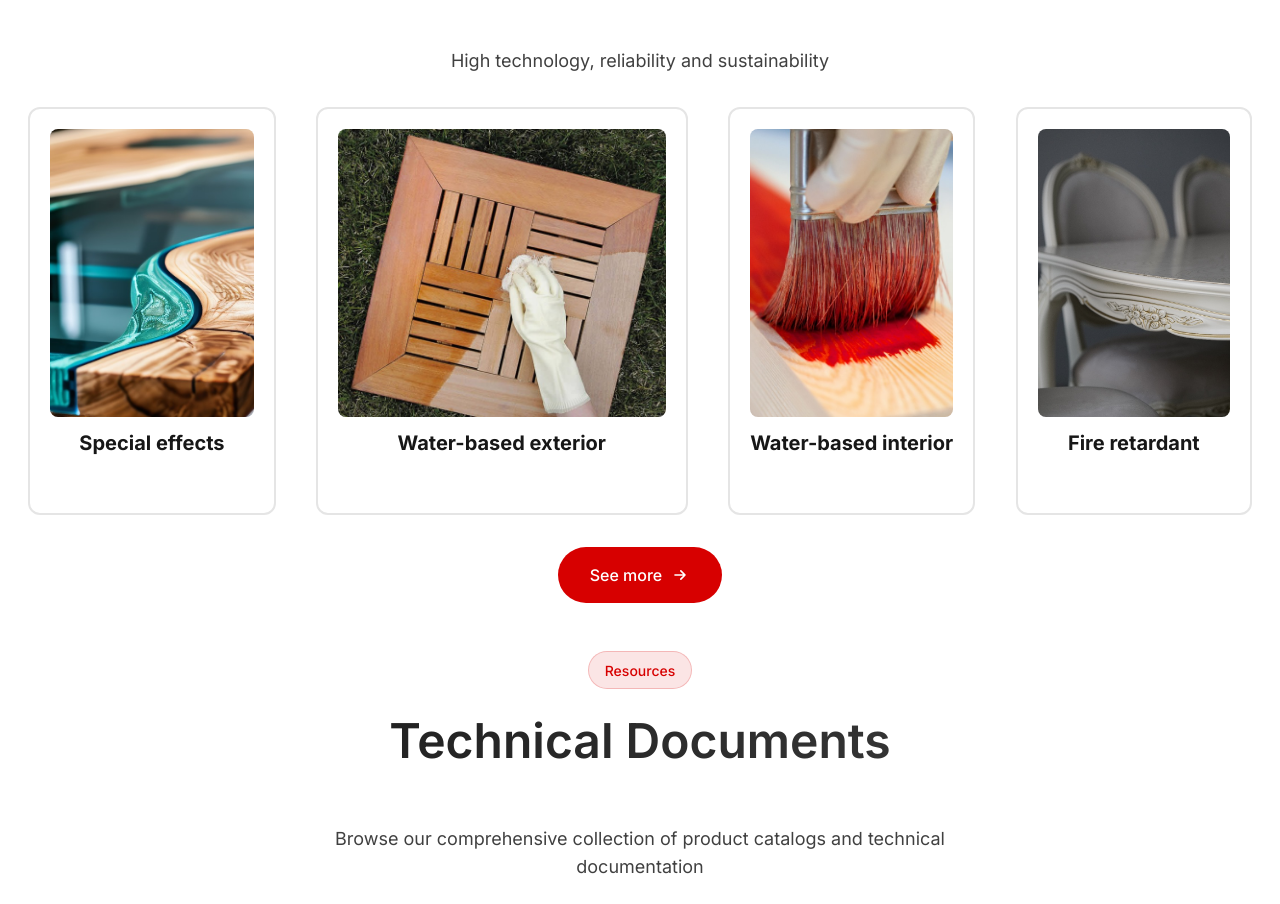
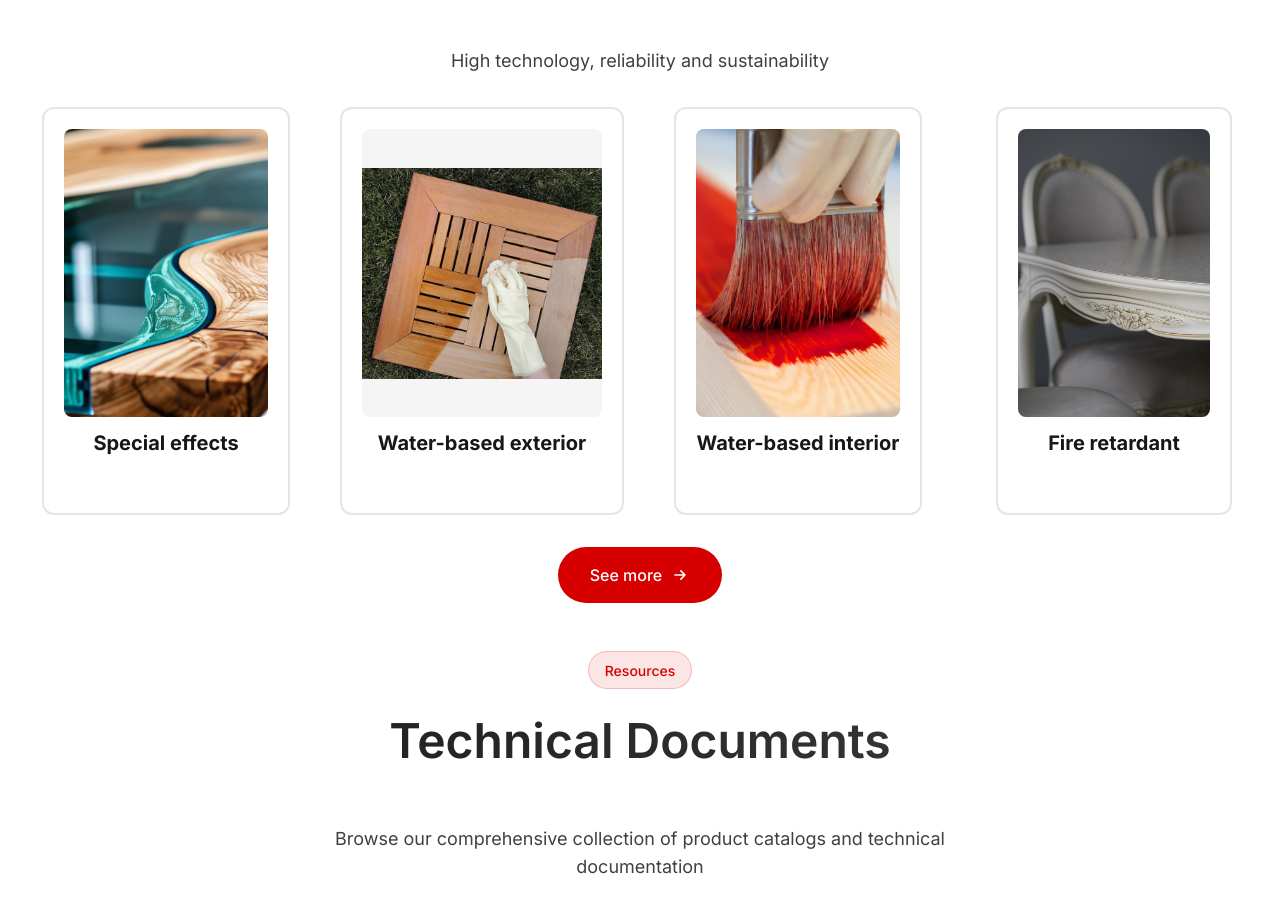
Before and after one commit to levonstepan/VerinLegno.am, a Next.js app: page / in a window 1280 px wide. Shown: the part 936-1840 px from the top of the page. Built offline with nearby package versions, Linux system fonts and the light colour scheme.

Commit message:
Fix Product Catalogues layout glitch by using consistent grid layout

```diff
--- a/app/components/Products.tsx
+++ b/app/components/Products.tsx
@@ -68,7 +68,7 @@ export function Products({
           </p>
         </div>
 
-        <div className={`${showAll ? 'grid grid-cols-2 md:grid-cols-4' : 'flex flex-wrap justify-center'} gap-6 md:gap-8`}>
+        <div className={`grid ${showAll ? 'grid-cols-2 md:grid-cols-4' : 'grid-cols-2 md:grid-cols-4'} gap-6 md:gap-8`}>
           {displayedItems.map((item, index) => {
             const icon = productIcons[item.name] || "🎨";
             const isHovered = hoveredIndex === index;
```
